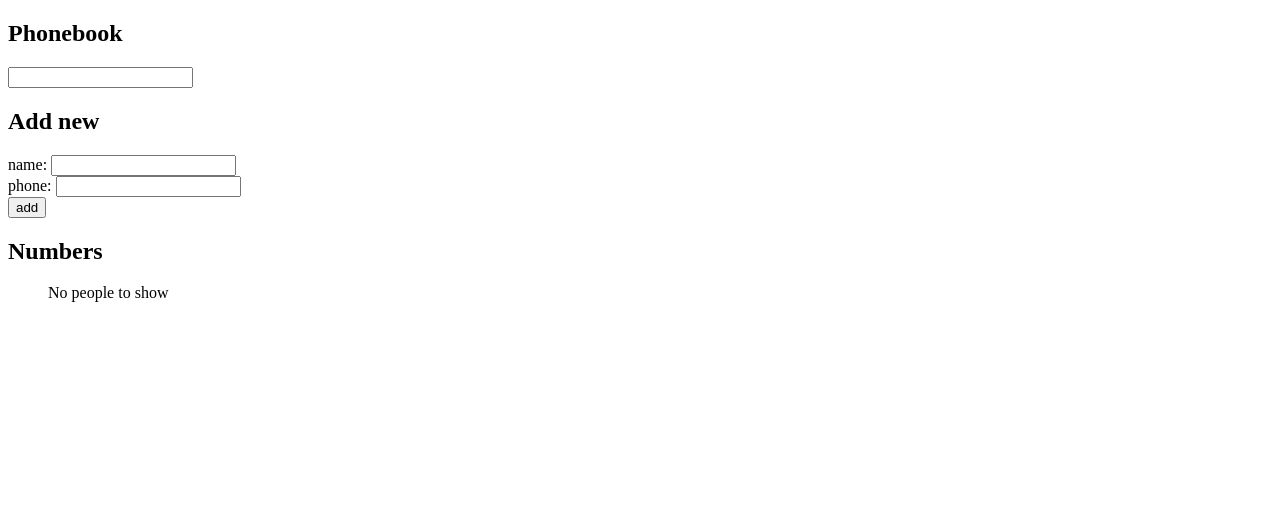
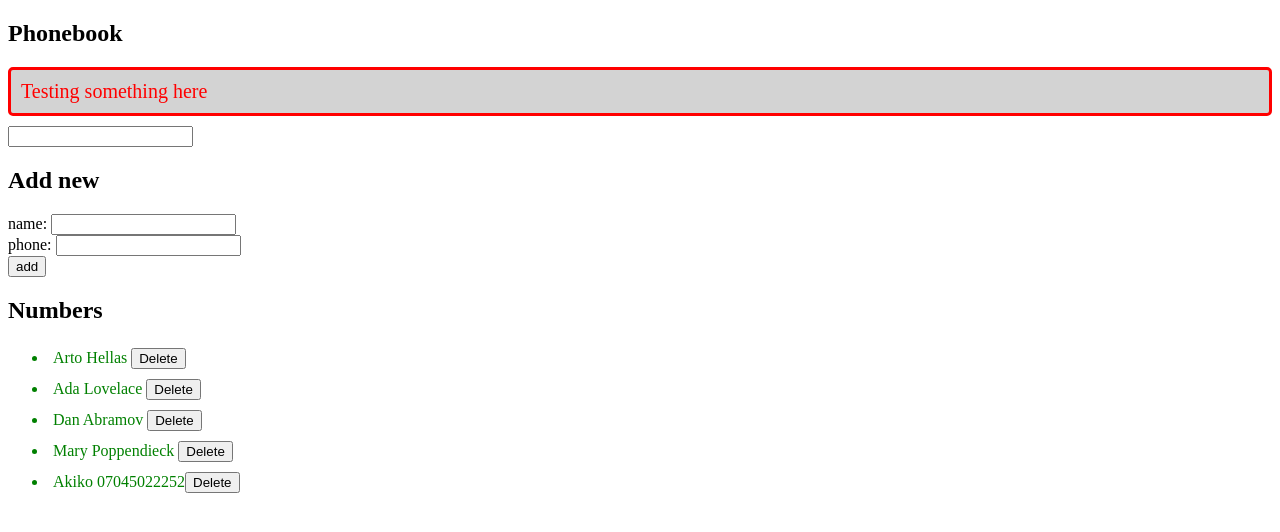
Before and after one commit to mannywq/fullstackopen, a React (Create React App) app in the folder part2/phonebook/: page / in a window 1280 px wide. Shown: the top 532 px of the page. Built offline with nearby package versions, Linux system fonts and the light colour scheme; data requests are answered from the project's data file.

Commit message:
finished part 2

```diff
--- a/part2/phonebook/db.json
+++ b/part2/phonebook/db.json
@@ -1,3 +1,29 @@
 {
-  "persons": []
+  "persons": [
+    {
+      "name": "Arto Hellas",
+      "number": "040-123456",
+      "id": 1
+    },
+    {
+      "name": "Ada Lovelace",
+      "number": "39-44-5323523",
+      "id": 2
+    },
+    {
+      "name": "Dan Abramov",
+      "number": "12-43-234345",
+      "id": 3
+    },
+    {
+      "name": "Mary Poppendieck",
+      "number": "39-23-6423122",
+      "id": 4
+    },
+    {
+      "name": "Akiko",
+      "phone": "07045022252",
+      "id": 5
+    }
+  ]
 }
--- a/part2/phonebook/src/App.js
+++ b/part2/phonebook/src/App.js
@@ -4,6 +4,7 @@
 import Content from "./components/Content"
 import AddPerson from "./components/AddPerson"
 import personService from "./services/personService"
+import Notification from "./components/Notification"
 
 
 
@@ -15,6 +16,7 @@
   const [searchTerm, setSearchTerm] = useState('')
   const [searching, setSearching] = useState(false)
   const [isLoading, setLoading] = useState(true)
+  const [notification, setNotification] = useState('Testing something here')
 
 
   const [persons, setPersons] = useState([])
@@ -44,11 +46,7 @@
       setLoading(false)
     })
   }
-
-
-
-
-      }
+}
 
   const formSubmit = () => {
 
@@ -85,6 +83,8 @@
       .then(response => {
         setPersons(persons.concat(response))
         setValues({})
+        setNotification(`${newPerson.name} was added`)
+        setTimeout(() => { setNotification(null)}, 5000)
       })
 
 
@@ -173,6 +173,8 @@
   return (
     <div>
       <h2>Phonebook</h2>
+      <Notification message={notification}/>
+
       <Filter props={handleSearch}/>
 
       <h2>Add new</h2>
--- /dev/null
+++ b/part2/phonebook/src/components/Notification.js
@@ -0,0 +1,16 @@
+import './index.css'
+
+const Notification = ({ message }) => {
+
+    if (message === null)
+    return null
+
+    return (
+
+        <div className="error">
+            {message}
+        </div>
+    )
+}
+
+export default Notification
--- /dev/null
+++ b/part2/phonebook/src/components/index.css
@@ -0,0 +1,16 @@
+li {
+
+    color: green;
+    padding: 5px;
+    font-size: 16px;
+}
+
+.error {
+    color: red;
+    background: lightgrey;
+    font-size: 20px;
+    border-style: solid;
+    border-radius: 5px;
+    padding: 10px;
+    margin-bottom: 10px;
+  }
```
